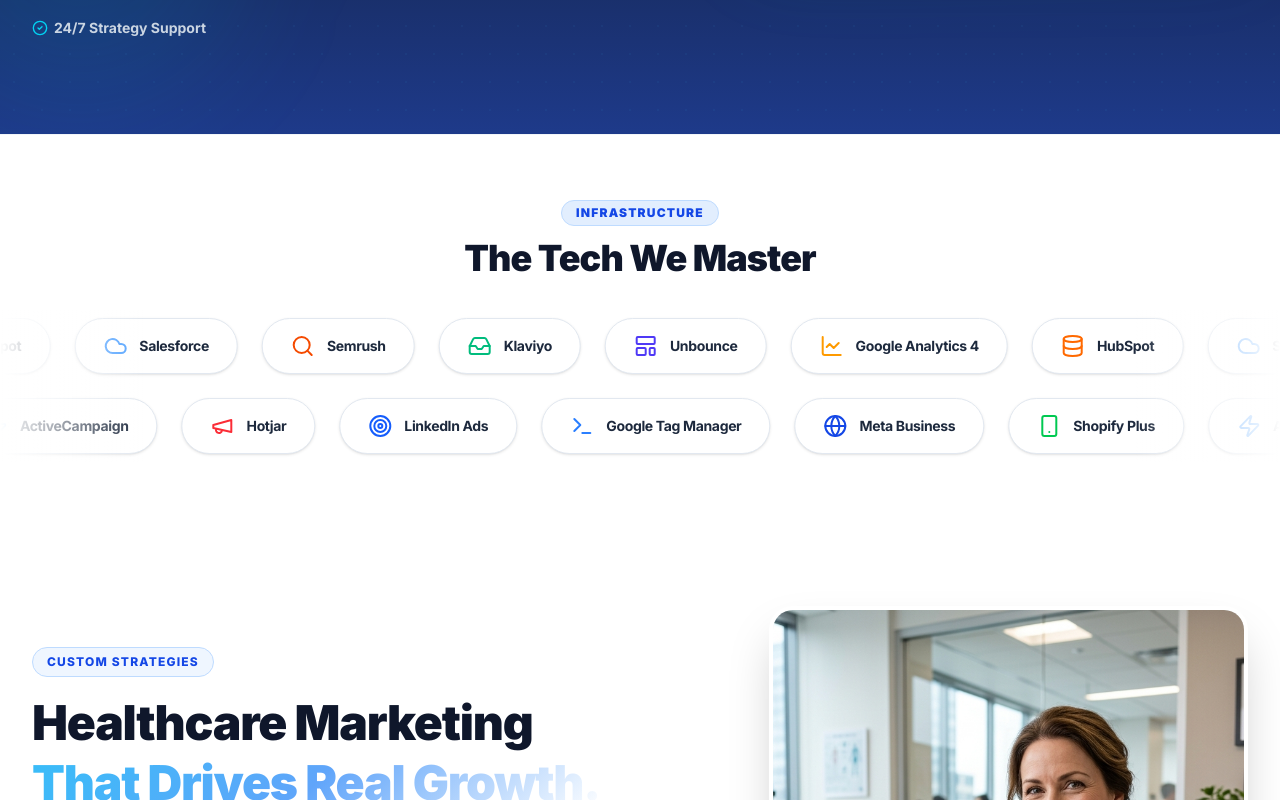
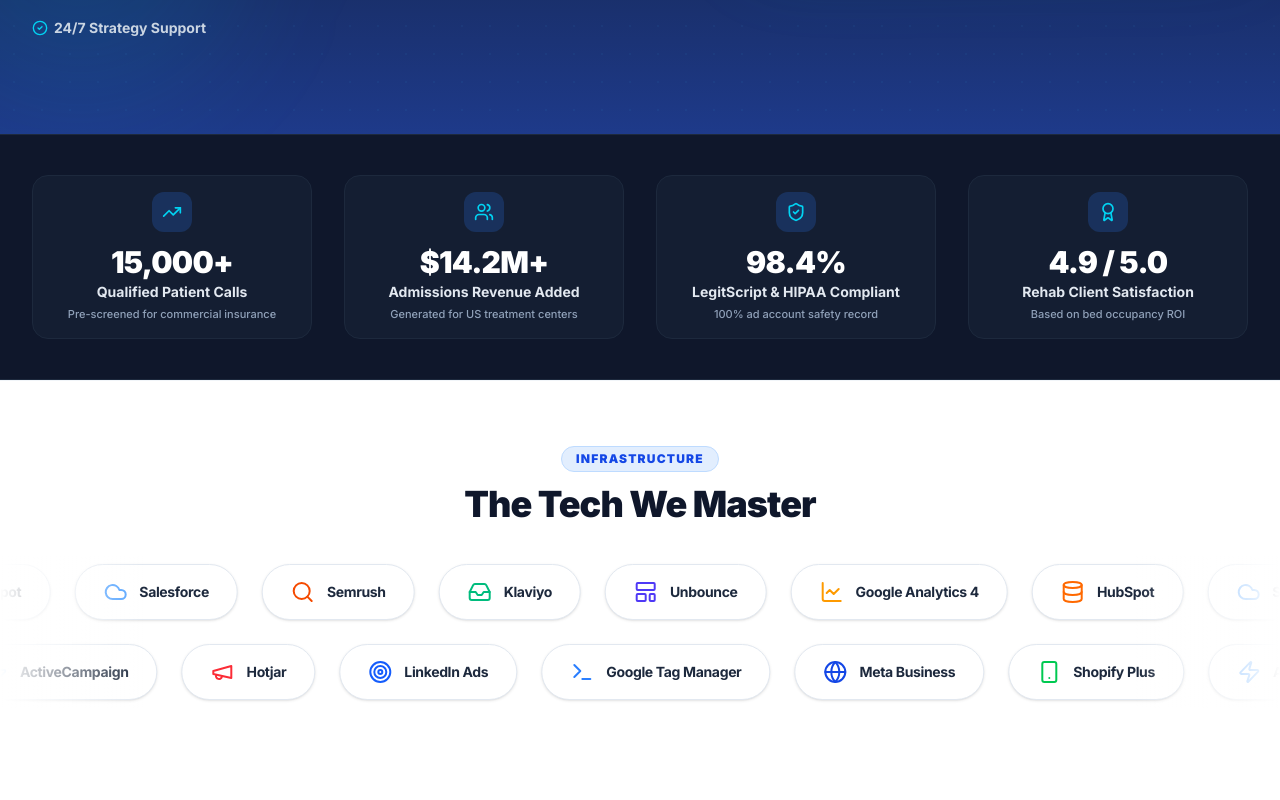
Before and after one commit to clevercroworg/clicklabmarketing-lp, a Next.js app: page / in a window 1280 px wide. Shown: the part 800-1600 px from the top of the page. Built offline with nearby package versions, Linux system fonts and the light colour scheme.

Commit message:
Add agency MetricsBar and CaseStudies success stories section to elevate landing page authority

```diff
--- a/src/app/page.tsx
+++ b/src/app/page.tsx
@@ -3,9 +3,11 @@
 import { useState } from "react";
 import { Navbar } from "@/components/Navbar";
 import { Hero } from "@/components/Hero";
+import { MetricsBar } from "@/components/MetricsBar";
 import { ToolsCarousel } from "@/components/ToolsCarousel";
 import { GrowthPillars } from "@/components/GrowthPillars";
 import { PositionMatters } from "@/components/PositionMatters";
+import { CaseStudies } from "@/components/CaseStudies";
 import { ComparisonSection } from "@/components/ComparisonSection";
 import { CallAdmissions } from "@/components/CallAdmissions";
 import { FAQSection } from "@/components/FAQSection";
@@ -27,6 +29,9 @@
       {/* Hero Section with Premium Dark Blue Theme */}
       <Hero onOpenBooking={openBookingModal} />
 
+      {/* Verified Agency Metrics & Track Record Counter Bar */}
+      <MetricsBar />
+
       {/* Infrastructure: The Tech We Master Marquee Section */}
       <ToolsCarousel />
 
@@ -35,6 +40,9 @@
 
       {/* Position Matters & Google Search Rank #1 Placement Mockup */}
       <PositionMatters onOpenBooking={openBookingModal} />
+
+      {/* Real US Rehab Client Success Stories */}
+      <CaseStudies onOpenBooking={openBookingModal} />
 
       {/* Before vs After Comparison Table */}
       <ComparisonSection />
--- /dev/null
+++ b/src/components/CaseStudies.tsx
@@ -0,0 +1,114 @@
+"use client";
+
+import { motion } from "framer-motion";
+import { TrendingUp, CheckCircle2, ArrowUpRight, Building2, MapPin } from "lucide-react";
+
+interface CaseStudiesProps {
+  onOpenBooking: () => void;
+}
+
+export function CaseStudies({ onOpenBooking }: CaseStudiesProps) {
+  const cases = [
+    {
+      center: "Apex Recovery Center",
+      location: "California",
+      capacity: "35 Beds • Inpatient & Detox",
+      result: "+184% Monthly Admissions",
+      metric: "From 14 to 40 Monthly Intakes in 90 Days",
+      quote: "ClickLab transformed our lead flow. We went from struggling with shared leads to receiving 100% exclusive, pre-vetted commercial insurance calls.",
+      stats: [
+        { label: "Cost Per Intake", value: "-42%" },
+        { label: "Insurance Qual. Rate", value: "68%" },
+        { label: "Bed Occupancy", value: "96%" },
+      ],
+    },
+    {
+      center: "Harmony Wellness Institute",
+      location: "Texas",
+      capacity: "24 Beds • IOP & PHP Program",
+      result: "Filled to 100% Capacity in 60 Days",
+      metric: "Added $420,000+ Monthly Revenue",
+      quote: "The Google Ads positioning ClickLab achieved put our facility at #1 in Texas. Our intake phone line rang constantly with qualified families.",
+      stats: [
+        { label: "Inbound Calls", value: "+210%" },
+        { label: "LegitScript Status", value: "Verified" },
+        { label: "ROAS", value: "5.4x" },
+      ],
+    },
+  ];
+
+  return (
+    <section id="results" className="py-16 sm:py-24 bg-slate-900 text-white relative overflow-hidden">
+      <div className="max-w-7xl mx-auto px-4 sm:px-6 lg:px-8 relative z-10">
+        <div className="text-center max-w-3xl mx-auto mb-12 sm:mb-16">
+          <div className="inline-flex items-center gap-2 bg-blue-500/20 border border-blue-400/30 rounded-full px-4 py-1.5 text-xs font-black text-cyan-300 uppercase tracking-widest mb-4">
+            <TrendingUp className="w-3.5 h-3.5" /> Proven Track Record
+          </div>
+          <h2 className="text-3xl sm:text-4xl lg:text-5xl font-black tracking-tight leading-tight mb-4">
+            Real Results for <br />
+            <span className="text-transparent bg-clip-text bg-gradient-to-r from-cyan-400 via-blue-300 to-white">
+              US Treatment Centers
+            </span>
+          </h2>
+          <p className="text-sm sm:text-base text-slate-300 font-normal max-w-xl mx-auto">
+            See how our specialized healthcare digital marketing engine fills beds for rehab centers across the United States.
+          </p>
+        </div>
+
+        {/* Case Study Cards */}
+        <div className="grid grid-cols-1 md:grid-cols-2 gap-8 mb-12">
+          {cases.map((item) => (
+            <div
+              key={item.center}
+              className="bg-slate-800/90 border border-slate-700/80 rounded-3xl p-6 sm:p-8 shadow-xl flex flex-col justify-between hover:border-blue-500/50 transition-all"
+            >
+              <div>
+                <div className="flex items-center justify-between border-b border-slate-700/80 pb-4 mb-6">
+                  <div>
+                    <div className="flex items-center gap-2 mb-1">
+                      <Building2 className="w-4 h-4 text-cyan-400" />
+                      <h3 className="text-xl font-black text-white">{item.center}</h3>
+                    </div>
+                    <div className="flex items-center gap-2 text-xs text-slate-400 font-medium">
+                      <MapPin className="w-3.5 h-3.5 text-slate-500" />
+                      <span>{item.location}</span>
+                      <span>•</span>
+                      <span>{item.capacity}</span>
+                    </div>
+                  </div>
+
+                  <span className="text-xs font-black bg-emerald-500/20 text-emerald-300 border border-emerald-500/30 px-3 py-1.5 rounded-xl flex items-center gap-1 shrink-0">
+                    <ArrowUpRight className="w-3.5 h-3.5" /> {item.result}
+                  </span>
+                </div>
+
+                <p className="text-slate-300 text-xs sm:text-sm italic leading-relaxed mb-6">
+                  &ldquo;{item.quote}&rdquo;
+                </p>
+
+                {/* 3 Mini Stat Pills */}
+                <div className="grid grid-cols-3 gap-3 bg-slate-900/90 rounded-2xl p-3 border border-slate-700/50 text-center mb-6">
+                  {item.stats.map((st) => (
+                    <div key={st.label}>
+                      <span className="text-[10px] font-bold text-slate-400 uppercase tracking-wider block">
+                        {st.label}
+                      </span>
+                      <span className="text-lg font-black text-cyan-300">{st.value}</span>
+                    </div>
+                  ))}
+                </div>
+              </div>
+
+              <button
+                onClick={onOpenBooking}
+                className="w-full flex items-center justify-center gap-2 bg-blue-600 hover:bg-blue-500 text-white font-black text-xs uppercase tracking-wider py-3.5 rounded-xl transition-all shadow-md active:scale-98"
+              >
+                <span>Scale Your Center Like This</span>
+              </button>
+            </div>
+          ))}
+        </div>
+      </div>
+    </section>
+  );
+}
--- /dev/null
+++ b/src/components/MetricsBar.tsx
@@ -0,0 +1,61 @@
+"use client";
+
+import { TrendingUp, Users, ShieldCheck, Award } from "lucide-react";
+
+export function MetricsBar() {
+  const stats = [
+    {
+      icon: TrendingUp,
+      value: "15,000+",
+      label: "Qualified Patient Calls",
+      subtext: "Pre-screened for commercial insurance",
+    },
+    {
+      icon: Users,
+      value: "$14.2M+",
+      label: "Admissions Revenue Added",
+      subtext: "Generated for US treatment centers",
+    },
+    {
+      icon: ShieldCheck,
+      value: "98.4%",
+      label: "LegitScript & HIPAA Compliant",
+      subtext: "100% ad account safety record",
+    },
+    {
+      icon: Award,
+      value: "4.9 / 5.0",
+      label: "Rehab Client Satisfaction",
+      subtext: "Based on bed occupancy ROI",
+    },
+  ];
+
+  return (
+    <section className="py-10 bg-slate-900 text-white border-y border-slate-800 relative z-20">
+      <div className="max-w-7xl mx-auto px-4 sm:px-6 lg:px-8">
+        <div className="grid grid-cols-2 lg:grid-cols-4 gap-6 sm:gap-8">
+          {stats.map((stat) => {
+            const Icon = stat.icon;
+            return (
+              <div
+                key={stat.label}
+                className="flex flex-col items-center text-center p-4 bg-slate-800/40 rounded-2xl border border-slate-800"
+              >
+                <div className="w-10 h-10 rounded-xl bg-blue-500/20 text-cyan-400 flex items-center justify-center mb-3">
+                  <Icon className="w-5 h-5" />
+                </div>
+                <h3 className="text-2xl sm:text-3xl font-black text-white tracking-tight mb-0.5">
+                  {stat.value}
+                </h3>
+                <span className="text-xs sm:text-sm font-bold text-slate-200 block mb-1">
+                  {stat.label}
+                </span>
+                <span className="text-[11px] text-slate-400 font-medium">{stat.subtext}</span>
+              </div>
+            );
+          })}
+        </div>
+      </div>
+    </section>
+  );
+}
```
